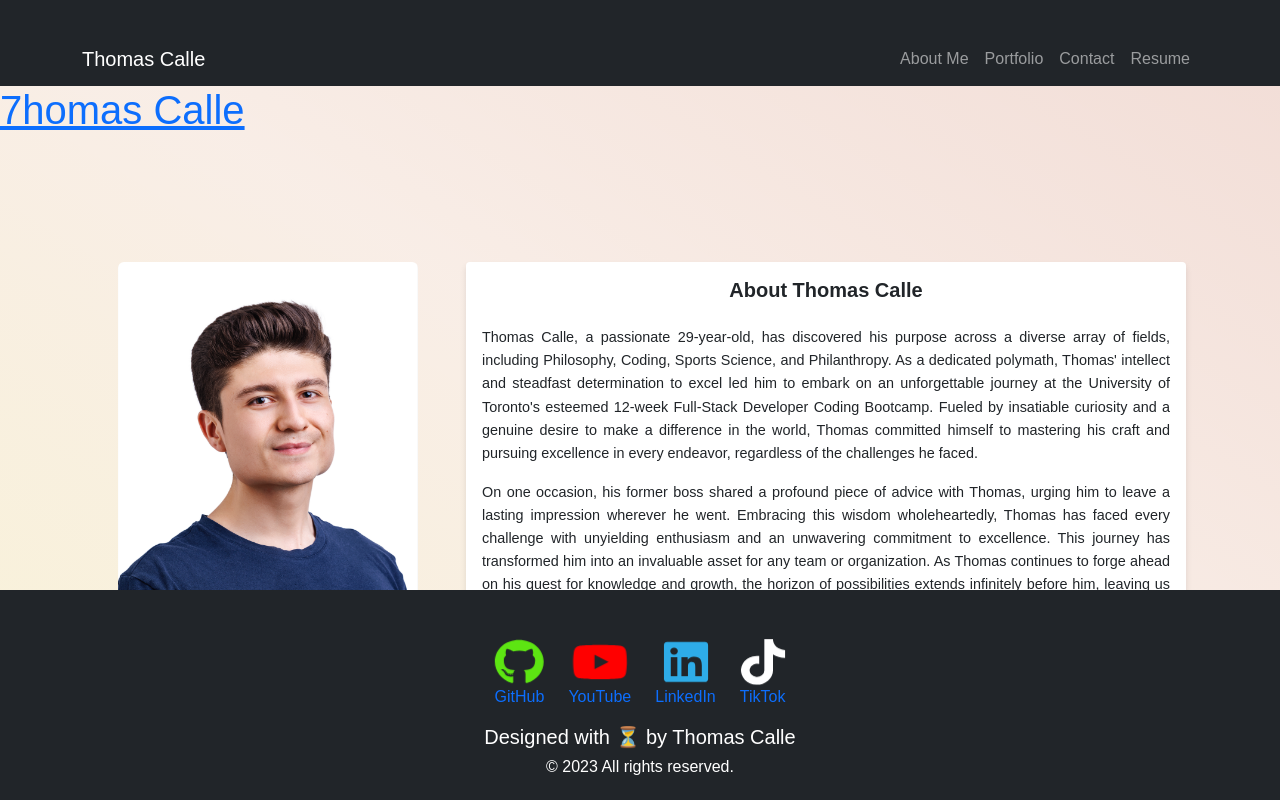
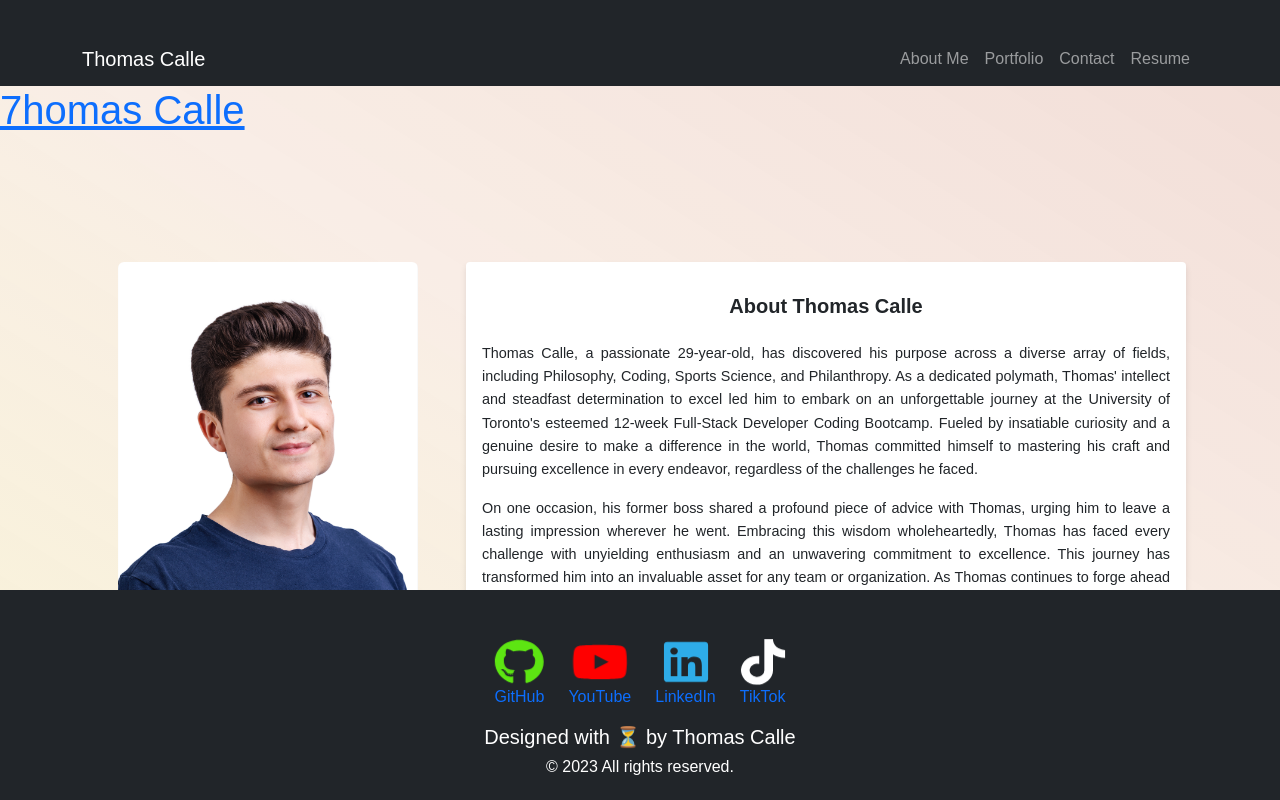
Before and after one commit to ThomasCalle/7homas7he7ank-React-Portfolio, a React (Create React App) app: page /7homas7he7ank-React-Portfolio in a window 1280 px wide. Shown: the top 800 px of the page. Built offline with nearby package versions, Linux system fonts and the light colour scheme; the HTML template or start-up script is replaced by a standard one.

Commit message:
corrected margin issues for components

```diff
--- a/src/components/About.js
+++ b/src/components/About.js
@@ -20,6 +20,9 @@ function About() {
             <Card>
               <Card.Body>
                 <Card.Title className="text-center mb-4">
+                  <p>
+
+                  </p>
                   About Thomas Calle
                 </Card.Title>
                 <Card.Text>
--- a/src/style/About.css
+++ b/src/style/About.css
@@ -24,11 +24,16 @@
     text-align: center;
   }
 
+#about{
+  margin-bottom: 12rem;
+  }
+
+
   /* Tablet view */
   @media (min-width: 768px) {
     .about-image {
       width: 250px;
-      margin-bottom: 0; /* Remove margin-bottom for tablet view */
+      margin-bottom: 0;
     }
   }
 
--- a/src/style/Portfolio.css
+++ b/src/style/Portfolio.css
@@ -103,24 +103,30 @@ body {
       height: auto;
     }
   }
-/*
+
   .portfolio-wrapper {
-    margin-top: 2rem;
-    margin-bottom: 6rem;
-  } */
+    margin-top: 3rem;
+    margin-bottom: 20rem;
+  }
 
 
   /* Tablet view */
-  /* @media (min-width: 768px) {
+  /* @media (max-width: 768px) {
     .card {
       width: 250px;
-      margin-bottom: 0;
+      margin-bottom: 0px;
+    }
+    .portfolio-wrapper{
+      margin-bottom: 25rem;
     }
   } */
 
   /* Desktop view */
-  /* @media (min-width: 992px) {
+  /* @media (max-width: 992px) {
     .card {
       width: 300px;
     }
+    .portfolio-wrapper {
+      margin-bottom: 20rem;
+    }
   } */
```
